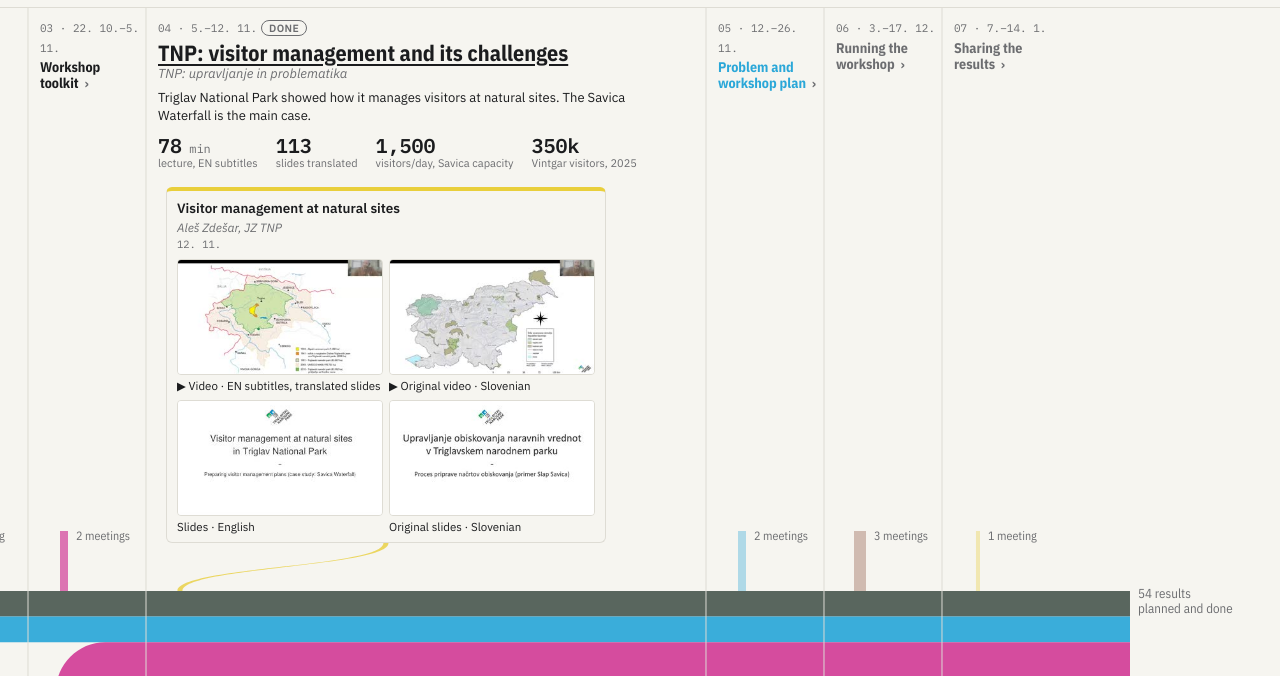
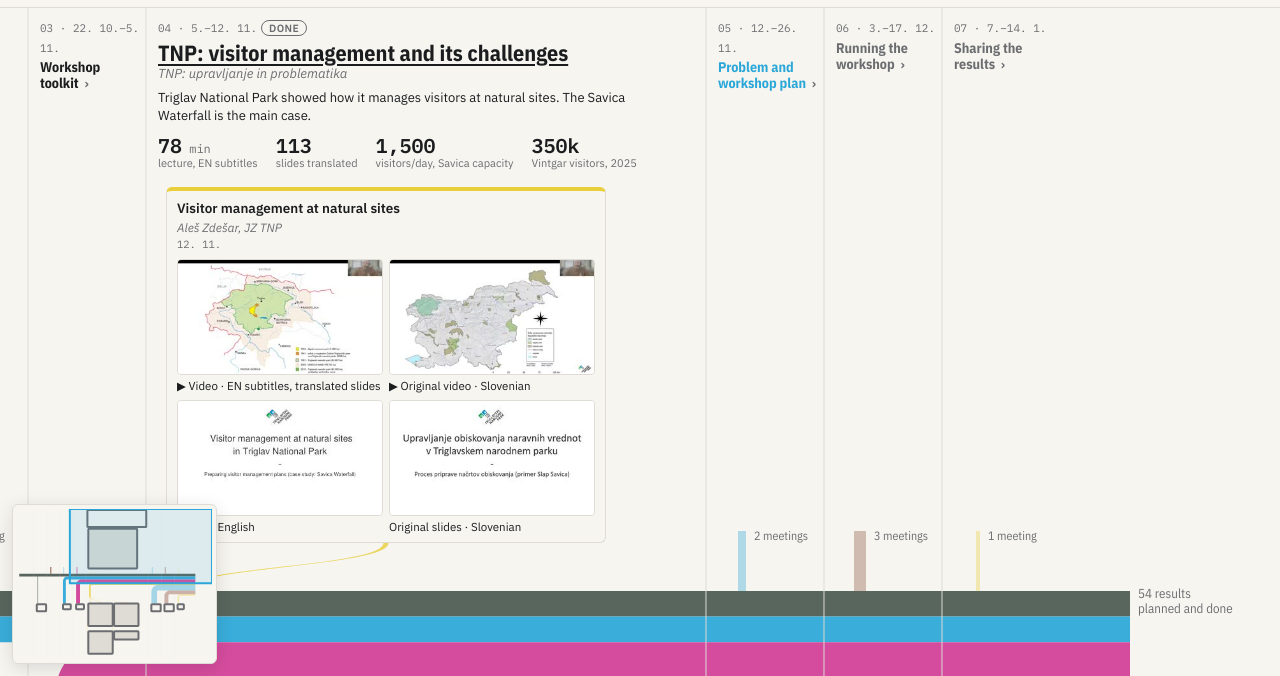
Before and after one commit to asin-ulfa/2026-27, a plain HTML site: page index.html in a window 1280 px wide. Shown: the part 124-800 px from the top of the page. Drawn offline with nearby package versions, Linux system fonts and the light colour scheme.

Commit message:
Minimap with current view in the bottom-left corner
Co-Authored-By: Claude Opus 5.5 <noreply@anthropic.com>
Claude-Session: https://claude.ai/code/session_01EPXYRVu78icidQ9eDWauF9

```diff
--- a/index.html
+++ b/index.html
@@ -68,6 +68,10 @@ button{font:inherit;color:inherit}
 .qt:hover img{outline:2px solid var(--yellow);outline-offset:1px}
 .card.drag{cursor:grab;touch-action:none}.card.dragging{cursor:grabbing;z-index:20;box-shadow:0 10px 30px rgba(0,0,0,.18);opacity:.95}
 .rst{border:1px solid var(--line);border-radius:999px;background:transparent;padding:3px 12px;font-family:var(--mono);font-size:12px;color:var(--muted);cursor:pointer;align-self:center}.rst:hover{color:var(--ink)}
+.mini{position:fixed;left:12px;bottom:12px;z-index:30;background:var(--paper);border:1px solid var(--line);border-radius:6px;box-shadow:0 4px 18px rgba(0,0,0,.12);padding:4px;cursor:pointer;line-height:0}
+.mini svg{display:block}
+.mini .vp{fill:var(--cyan);fill-opacity:.12;stroke:var(--cyan);stroke-width:2;vector-effect:non-scaling-stroke}
+@media (max-width:600px){.mini{display:none}}
 .colhit{cursor:pointer}.colhit.peeking{fill:var(--ink);fill-opacity:.045}
 .head{position:absolute;top:10px;width:230px;background:none;border:0;padding:0;text-align:left;cursor:pointer}
 .head .num{font-family:var(--mono);font-size:11px;color:var(--muted)}
@@ -124,6 +128,7 @@ button{font:inherit;color:inherit}
   <p id="intro"></p>
   <div class="tgl"><div class="lang" role="group" aria-label="Background / ozadje"><button type="button" data-theme="light" aria-label="Light / svetlo"><svg viewBox="0 0 24 24" fill="none" stroke="currentColor" stroke-width="2" stroke-linecap="round"><circle cx="12" cy="12" r="4"/><path d="M12 2v2M12 20v2M2 12h2M20 12h2M4.9 4.9l1.4 1.4M17.7 17.7l1.4 1.4M4.9 19.1l1.4-1.4M17.7 6.3l1.4-1.4"/></svg></button><button type="button" data-theme="dark" aria-label="Dark / temno"><svg viewBox="0 0 24 24" fill="none" stroke="currentColor" stroke-width="2" stroke-linejoin="round"><path d="M20 14.5A8 8 0 0 1 9.5 4 8 8 0 1 0 20 14.5z"/></svg></button></div><button type="button" class="rst" id="resetPos" hidden></button><div class="lang" role="group" aria-label="Language / jezik"><button type="button" data-lang="sl">SL</button><button type="button" data-lang="en">EN</button></div></div>
 </header>
+<div class="mini" id="mini" aria-hidden="true"><svg id="miniSvg"></svg></div>
 <main class="flow" id="flow" tabindex="0" aria-label="Course flow, scroll horizontally"><div class="stage" id="stage"></div></main>
 
 <div class="ov" id="ov" role="dialog" aria-modal="true" aria-labelledby="vtitle">
@@ -341,8 +346,19 @@ function draw(){
   const H=Math.max(flow.clientHeight-4,...cols.map(c=>c.h||0),bandBottomAt(endX)+180);
   stage.style.width=(endX+150)+"px";stage.style.height=H+"px";
   stage.innerHTML=`<svg width="${endX+150}" height="${H}" viewBox="0 0 ${endX+150} ${H}" aria-hidden="true"><defs>${defs}</defs>${bg}${svg}</svg>${html}`;
+  requestAnimationFrame(updateMini);
   return cols.find(c=>c.p.id===openId);
 }
+const mini=document.getElementById("mini"),miniSvg=document.getElementById("miniSvg");let miniK=1;
+function updateMini(){const sv=stage.querySelector("svg");if(!sv)return;const W=stage.offsetWidth,H=stage.offsetHeight;miniK=Math.min(240/W,150/H);
+  miniSvg.setAttribute("width",Math.round(W*miniK));miniSvg.setAttribute("height",Math.round(H*miniK));miniSvg.setAttribute("viewBox",`0 0 ${W} ${H}`);
+  let r="";stage.querySelectorAll(".card,.head,.term").forEach(e=>{const b=e.getBoundingClientRect(),sb=stage.getBoundingClientRect();if(e.classList.contains("head")&&e.getAttribute("aria-pressed")!=="true")return;r+=`<rect x="${b.left-sb.left}" y="${b.top-sb.top}" width="${b.width}" height="${b.height}" rx="6" fill="${e.classList.contains("card")?"var(--line)":"none"}" stroke="var(--muted)" stroke-width="2" vector-effect="non-scaling-stroke"/>`});
+  miniSvg.innerHTML=sv.innerHTML.replace(/<rect class="colhit[^>]*>/g,"").replace(/ id="h-/g,' id="mh-').replace(/url\(#h-/g,"url(#mh-")+r+`<rect class="vp" id="miniVp"/>`;miniVp()}
+function miniVp(){const v=document.getElementById("miniVp");if(!v)return;v.setAttribute("x",flow.scrollLeft);v.setAttribute("y",flow.scrollTop);v.setAttribute("width",flow.clientWidth);v.setAttribute("height",flow.clientHeight)}
+flow.addEventListener("scroll",miniVp,{passive:true});
+let miniDrag=false;function miniGo(e){const b=miniSvg.getBoundingClientRect();const x=(e.clientX-b.left)/miniK,y=(e.clientY-b.top)/miniK;flow.scrollTo({left:x-flow.clientWidth/2,top:y-flow.clientHeight/2,behavior:miniDrag?"auto":"smooth"})}
+mini.addEventListener("pointerdown",e=>{miniDrag=false;mini.setPointerCapture(e.pointerId);miniGo(e);mini.onpointermove=ev=>{miniDrag=true;miniGo(ev)}});
+mini.addEventListener("pointerup",()=>{mini.onpointermove=null;miniDrag=false});
 function openTheme(id,scroll){openId=id;peekId=null;peekX=0;peekT=0;const cl=draw();if(scroll!==false&&cl)flow.scrollTo({left:Math.max(0,cl.x-140)});history.replaceState(null,"","#"+id)}
 let drag=null,dragMoved=false;
 stage.addEventListener("pointerdown",e=>{const c=e.target.closest(".card.drag");if(!c||e.button!==0||e.target.closest("button,a,img,video"))return;const o=posOf(c.dataset.pk);drag={c,k:c.dataset.pk,x:e.clientX,y:e.clientY,dx:o.dx,dy:o.dy,abs:c.style.position==="absolute",l:parseFloat(c.style.left)||0,t:parseFloat(c.style.top)||0};dragMoved=false;c.setPointerCapture(e.pointerId)});
```
